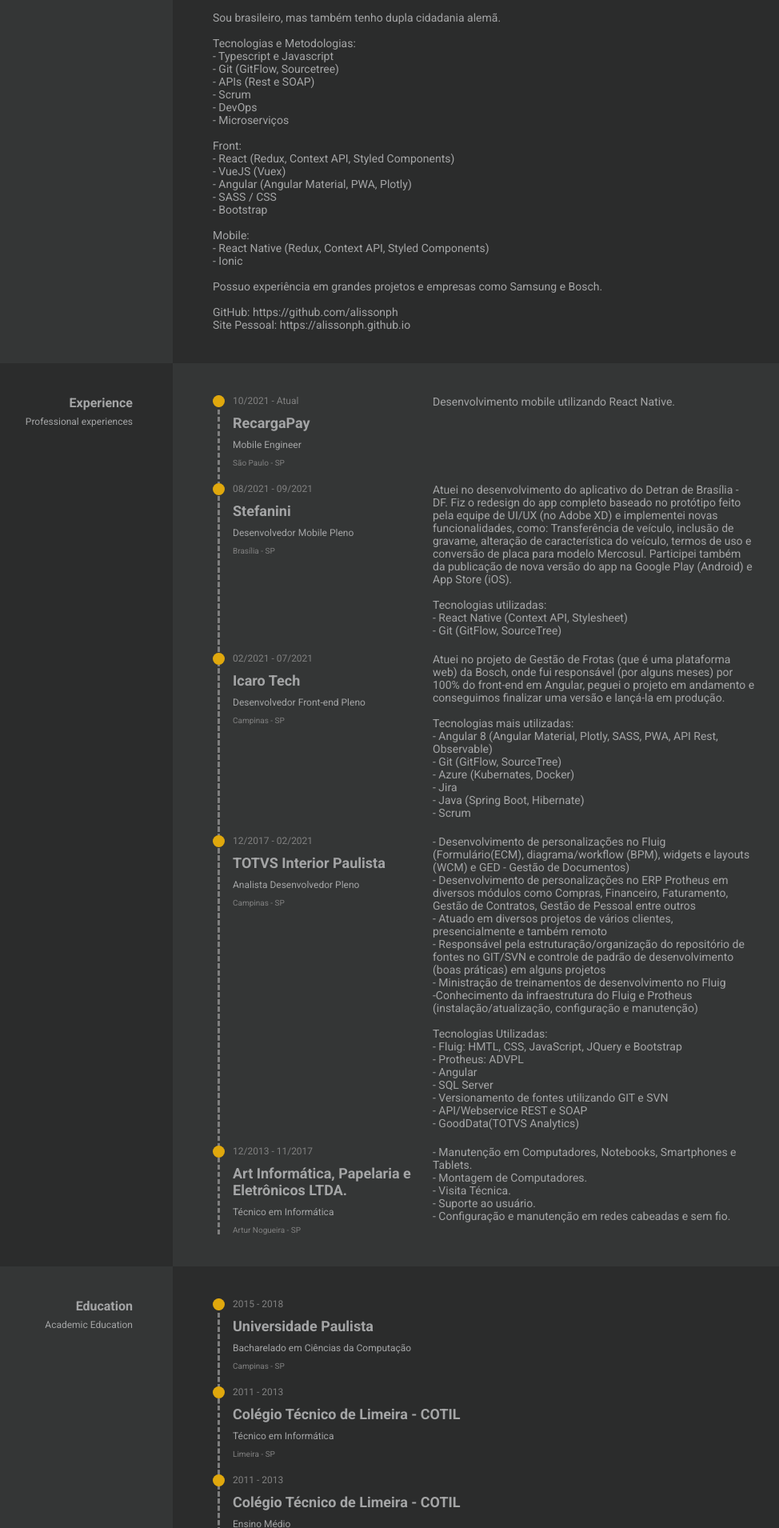
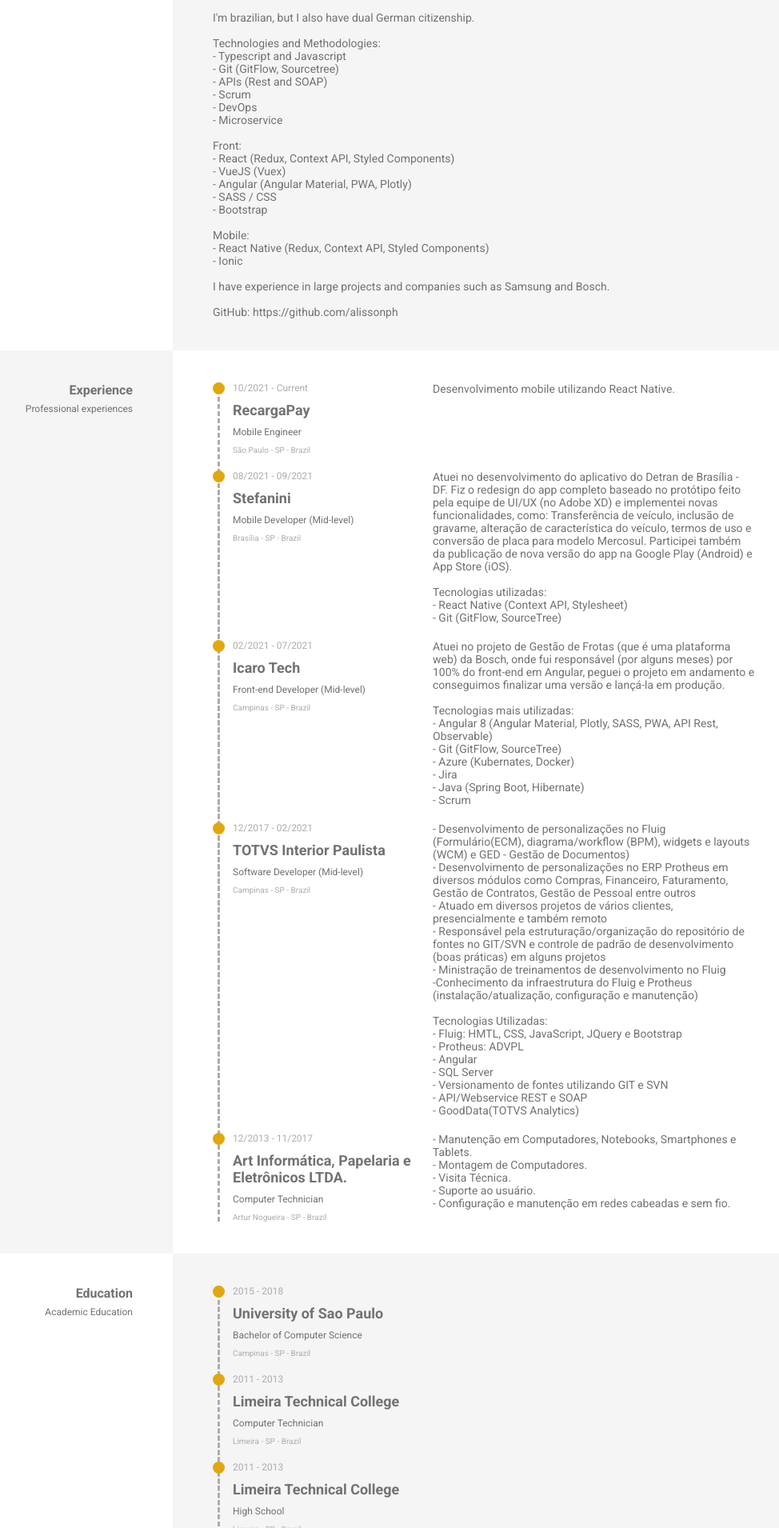
Before and after one commit to alissonph/alissonph.github.io, a React (Create React App) app: page / in a window 1280 px wide. Shown: the part 890-2800 px from the top of the page at 80% size, without its empty margins (296-1270 px from the left). Built offline with nearby package versions, Linux system fonts and the light colour scheme.

Commit message:
Translation and improvements

```diff
--- a/package.json
+++ b/package.json
@@ -1,6 +1,7 @@
 {
   "name": "site-pessoal",
   "version": "0.1.0",
+  "license" : "MIT license",
   "private": true,
   "homepage": ".",
   "dependencies": {
--- a/src/App.js
+++ b/src/App.js
@@ -3,10 +3,10 @@ import { ThemeProvider } from 'styled-components';
 import { GlobalStyles } from './styles/GlobalStyles';
 import Page from './components/Page';
 import { light, dark } from './styles/Theme';
-import { getPreferredLanguage } from './utils/utils';
+import { getPreferredLanguage, isDarkMode } from './utils/utils';
 
 function App() {
-  const [theme, setTheme] = useState(dark);
+  const [theme, setTheme] = useState(isDarkMode() ? dark : light);
   const [language, setLanguage] = useState(getPreferredLanguage());
 
   const toggleTheme = () => {
--- a/src/components/Page/styles.js
+++ b/src/components/Page/styles.js
@@ -186,12 +186,10 @@ export const LinkButton = styled.a`
     height: 25px;
     filter: invert(73%) sepia(4%) saturate(85%) hue-rotate(169deg)
       brightness(92%) contrast(84%);
-  }
+    transition: transform 0.3s ease;
 
-  :hover {
-    img {
-      width: 27px;
-      height: 27px;
+    &:hover {
+      transform: scale(1.1);
       filter: invert(83%) sepia(47%) saturate(4126%) hue-rotate(1deg)
         brightness(94%) contrast(90%);
     }
@@ -331,6 +329,11 @@ export const Footer = styled.div`
     cursor: pointer;
     margin-left: 1rem;
     width: 3rem;
+    transition: 0.3s ease;
+
+    &:hover {
+      transform: scale(1.1);
+    }
 
     &.selected {
       filter: brightness(50%);
@@ -368,7 +371,12 @@ export const LanguageSelection = styled.div`
     img {
       cursor: pointer;
       margin-left: 1rem;
-      width: 3rem;
+      width: 4rem;
+      transition: 0.3s ease;
+
+      &:hover {
+        transform: scale(1.1);
+      }
     }
   }
 
--- a/src/data/data_en.json
+++ b/src/data/data_en.json
@@ -8,7 +8,8 @@
   "info": [
     {
       "title": "Localization",
-      "description": "Artur Nogueira - SP"
+      "description": "Artur Nogueira - SP - Brazil",
+      "link": "https://goo.gl/maps/d6tgm3qdCHex89h66"
     },
     {
       "title": "Phone",
@@ -29,45 +30,45 @@
   "intro": {
     "title": "Introduction",
     "subTitle": "A little about me",
-    "description": "Desenvolvedor front-end e mobile, formado em ciências da computação, tenho contato com programação há 10 anos. Sou uma pessoa que sempre busca estar atualizada aprendendo novas tecnologias e metodologias para sempre resolver os problemas da melhor maneira possível.<br/><br/>Sou brasileiro, mas também tenho dupla cidadania alemã.<br/><br/>Tecnologias e Metodologias:<br/>- Typescript e Javascript<br/>- Git (GitFlow, Sourcetree)<br/>- APIs (Rest e SOAP)<br/>- Scrum<br/>- DevOps<br/>- Microserviços<br/><br/>Front:<br/>- React (Redux, Context API, Styled Components)<br/>- VueJS (Vuex)<br/>- Angular (Angular Material, PWA, Plotly)<br/>- SASS / CSS<br/>- Bootstrap<br/><br/>Mobile:<br/>- React Native (Redux, Context API, Styled Components)<br/>- Ionic<br/><br/>Possuo experiência em grandes projetos e empresas como Samsung e Bosch.<br/><br/>GitHub: https://github.com/alissonph<br/>Site Pessoal: https://alissonph.github.io"
+    "description": "Front-end and mobile developer, computer scientist, I've been in contact with software development for 10 years. I'm a person who always tries to be up to date and learning new technologies and methodologies to always solve the problems in the best way possible.<br/><br/>I'm brazilian, but I also have dual German citizenship.<br/><br/>Technologies and Methodologies:<br/>- Typescript and Javascript<br/>- Git (GitFlow, Sourcetree)<br/>- APIs (Rest and SOAP)<br/>- Scrum<br/>- DevOps<br/>- Microservice<br/><br/>Front:<br/>- React (Redux, Context API, Styled Components)<br/>- VueJS (Vuex)<br/>- Angular (Angular Material, PWA, Plotly)<br/>- SASS / CSS<br/>- Bootstrap<br/><br/>Mobile:<br/>- React Native (Redux, Context API, Styled Components)<br/>- Ionic<br/><br/>I have experience in large projects and companies such as Samsung and Bosch.<br/><br/>GitHub: <a href='https://github.com/alissonph' target='_blank'>https://github.com/alissonph</a>"
   },
   "experience": {
     "title": "Experience",
     "subTitle": "Professional experiences",
     "items": [
       {
-        "year": "10/2021 - Atual",
+        "year": "10/2021 - Current",
         "companyName": "RecargaPay",
         "functionName": "Mobile Engineer",
-        "city": "São Paulo - SP",
+        "city": "São Paulo - SP - Brazil",
         "description": "Desenvolvimento mobile utilizando React Native."
       },
       {
         "year": "08/2021 - 09/2021",
         "companyName": "Stefanini",
-        "functionName": "Desenvolvedor Mobile Pleno",
-        "city": "Brasília - SP",
+        "functionName": "Mobile Developer (Mid-level)",
+        "city": "Brasília - SP - Brazil",
         "description": "Atuei no desenvolvimento do aplicativo do Detran de Brasília - DF. Fiz o redesign do app completo baseado no protótipo feito pela equipe de UI/UX (no Adobe XD) e implementei novas funcionalidades, como: Transferência de veículo, inclusão de gravame, alteração de característica do veículo, termos de uso e conversão de placa para modelo Mercosul. Participei também da publicação de nova versão do app na Google Play (Android) e App Store (iOS).<br/><br/>Tecnologias utilizadas:<br/>- React Native (Context API, Stylesheet)<br/>- Git (GitFlow, SourceTree)"
       },
       {
         "year": "02/2021 - 07/2021",
         "companyName": "Icaro Tech",
-        "functionName": "Desenvolvedor Front-end Pleno",
-        "city": "Campinas - SP",
+        "functionName": "Front-end Developer (Mid-level)",
+        "city": "Campinas - SP - Brazil",
         "description": "Atuei no projeto de Gestão de Frotas (que é uma plataforma web) da Bosch, onde fui responsável (por alguns meses) por 100% do front-end em Angular, peguei o projeto em andamento e conseguimos finalizar uma versão e lançá-la em produção.<br/><br/>Tecnologias mais utilizadas:<br/>- Angular 8 (Angular Material, Plotly, SASS, PWA, API Rest, Observable)<br/>- Git (GitFlow, SourceTree)<br/>- Azure (Kubernates, Docker)<br/>- Jira<br/>- Java (Spring Boot, Hibernate) <br/>- Scrum"
       },
       {
         "year": "12/2017 - 02/2021",
         "companyName": "TOTVS Interior Paulista",
-        "functionName": "Analista Desenvolvedor Pleno",
-        "city": "Campinas - SP",
+        "functionName": "Software Developer (Mid-level)",
+        "city": "Campinas - SP - Brazil",
         "description": "- Desenvolvimento de personalizações no Fluig (Formulário(ECM), diagrama/workflow (BPM), widgets e layouts (WCM) e GED - Gestão de Documentos)<br/>- Desenvolvimento de personalizações no ERP Protheus em diversos módulos como Compras, Financeiro, Faturamento, Gestão de Contratos, Gestão de Pessoal entre outros<br/>- Atuado em diversos projetos de vários clientes, presencialmente e também remoto<br/>- Responsável pela estruturação/organização do repositório de fontes no GIT/SVN e controle de padrão de desenvolvimento (boas práticas) em alguns projetos<br/>- Ministração de treinamentos de desenvolvimento no Fluig<br/>-Conhecimento da infraestrutura do Fluig e Protheus (instalação/atualização, configuração e manutenção)<br/><br/>Tecnologias Utilizadas:<br/>- Fluig: HMTL, CSS, JavaScript, JQuery e Bootstrap<br/>- Protheus: ADVPL<br/>- Angular<br/>- SQL Server<br/>- Versionamento de fontes utilizando GIT e SVN<br/>- API/Webservice REST e SOAP<br/>- GoodData(TOTVS Analytics)<br/>"
       },
       {
         "year": "12/2013 - 11/2017",
         "companyName": "Art Informática, Papelaria e Eletrônicos LTDA.",
-        "functionName": "Técnico em Informática",
-        "city": "Artur Nogueira - SP",
+        "functionName": "Computer Technician",
+        "city": "Artur Nogueira - SP - Brazil",
         "description": "- Manutenção em Computadores, Notebooks, Smartphones e Tablets.<br/>- Montagem de Computadores.<br/>- Visita Técnica.<br/>- Suporte ao usuário.<br/>- Configuração e manutenção em redes cabeadas e sem fio.<br/>"
       }
     ]
@@ -78,21 +79,21 @@
     "items": [
       {
         "year": "2015 - 2018",
-        "companyName": "Universidade Paulista",
-        "courseName": "Bacharelado em Ciências da Computação",
-        "city": "Campinas - SP"
+        "companyName": "University of Sao Paulo",
+        "courseName": "Bachelor of Computer Science",
+        "city": "Campinas - SP - Brazil"
       },
       {
         "year": "2011 - 2013",
-        "companyName": "Colégio Técnico de Limeira - COTIL",
-        "courseName": "Técnico em Informática",
-        "city": "Limeira - SP"
+        "companyName": "Limeira Technical College",
+        "courseName": "Computer Technician",
+        "city": "Limeira - SP - Brazil"
       },
       {
         "year": "2011 - 2013",
-        "companyName": "Colégio Técnico de Limeira - COTIL",
-        "courseName": "Ensino Médio",
-        "city": "Limeira - SP"
+        "companyName": "Limeira Technical College",
+        "courseName": "High School",
+        "city": "Limeira - SP - Brazil"
       }
     ]
   },
--- a/src/data/data_pt-BR.json
+++ b/src/data/data_pt-BR.json
@@ -8,7 +8,8 @@
   "info": [
     {
       "title": "Localização",
-      "description": "Artur Nogueira - SP"
+      "description": "Artur Nogueira - SP",
+      "link": "https://goo.gl/maps/d6tgm3qdCHex89h66"
     },
     {
       "title": "Telefone",
@@ -29,7 +30,7 @@
   "intro": {
     "title": "Introdução",
     "subTitle": "Um pouco mais sobre mim",
-    "description": "Desenvolvedor front-end e mobile, formado em ciências da computação, tenho contato com programação há 10 anos. Sou uma pessoa que sempre busca estar atualizada aprendendo novas tecnologias e metodologias para sempre resolver os problemas da melhor maneira possível.<br/><br/>Sou brasileiro, mas também tenho dupla cidadania alemã.<br/><br/>Tecnologias e Metodologias:<br/>- Typescript e Javascript<br/>- Git (GitFlow, Sourcetree)<br/>- APIs (Rest e SOAP)<br/>- Scrum<br/>- DevOps<br/>- Microserviços<br/><br/>Front:<br/>- React (Redux, Context API, Styled Components)<br/>- VueJS (Vuex)<br/>- Angular (Angular Material, PWA, Plotly)<br/>- SASS / CSS<br/>- Bootstrap<br/><br/>Mobile:<br/>- React Native (Redux, Context API, Styled Components)<br/>- Ionic<br/><br/>Possuo experiência em grandes projetos e empresas como Samsung e Bosch.<br/><br/>GitHub: https://github.com/alissonph<br/>Site Pessoal: https://alissonph.github.io"
+    "description": "Desenvolvedor front-end e mobile, formado em ciências da computação, tenho contato com programação há 10 anos. Sou uma pessoa que sempre busca estar atualizada aprendendo novas tecnologias e metodologias para sempre resolver os problemas da melhor maneira possível.<br/><br/>Sou brasileiro, mas também tenho dupla cidadania alemã.<br/><br/>Tecnologias e Metodologias:<br/>- Typescript e Javascript<br/>- Git (GitFlow, Sourcetree)<br/>- APIs (Rest e SOAP)<br/>- Scrum<br/>- DevOps<br/>- Microserviços<br/><br/>Front:<br/>- React (Redux, Context API, Styled Components)<br/>- VueJS (Vuex)<br/>- Angular (Angular Material, PWA, Plotly)<br/>- SASS / CSS<br/>- Bootstrap<br/><br/>Mobile:<br/>- React Native (Redux, Context API, Styled Components)<br/>- Ionic<br/><br/>Possuo experiência em grandes projetos e empresas como Samsung e Bosch.<br/><br/>GitHub: <a href='https://github.com/alissonph' target='_blank'>https://github.com/alissonph</a>"
   },
   "experience": {
     "title": "Experiência",
--- a/src/utils/utils.js
+++ b/src/utils/utils.js
@@ -1,4 +1,8 @@
 const PREFERRED_LANGUAGE_TAG = '@preferred_language';
+
+export function isDarkMode() {
+  return window?.matchMedia('(prefers-color-scheme: dark)')?.matches || false;
+}
 
 export function hasPreferredLanguage() {
   return !!localStorage.getItem(PREFERRED_LANGUAGE_TAG);
```
